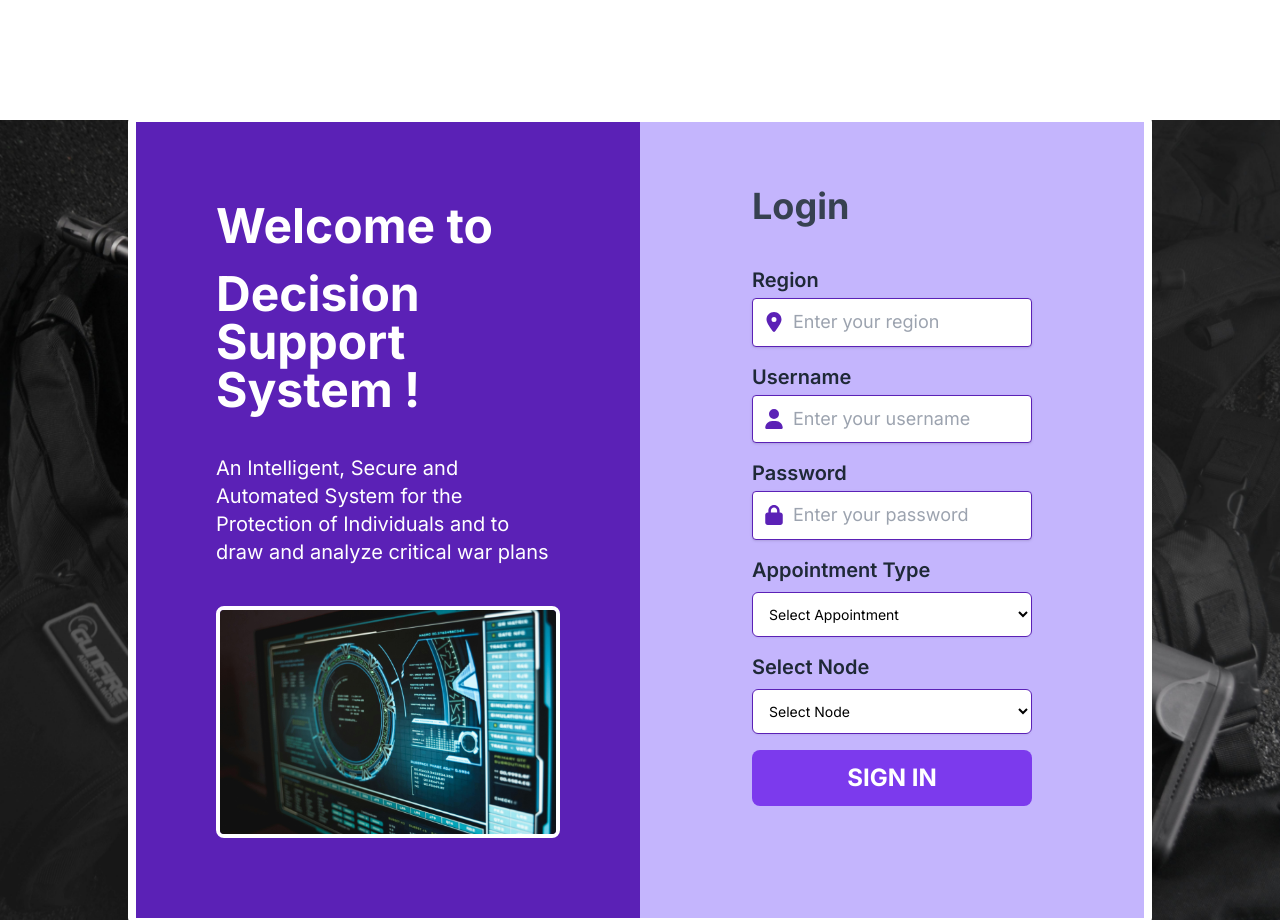
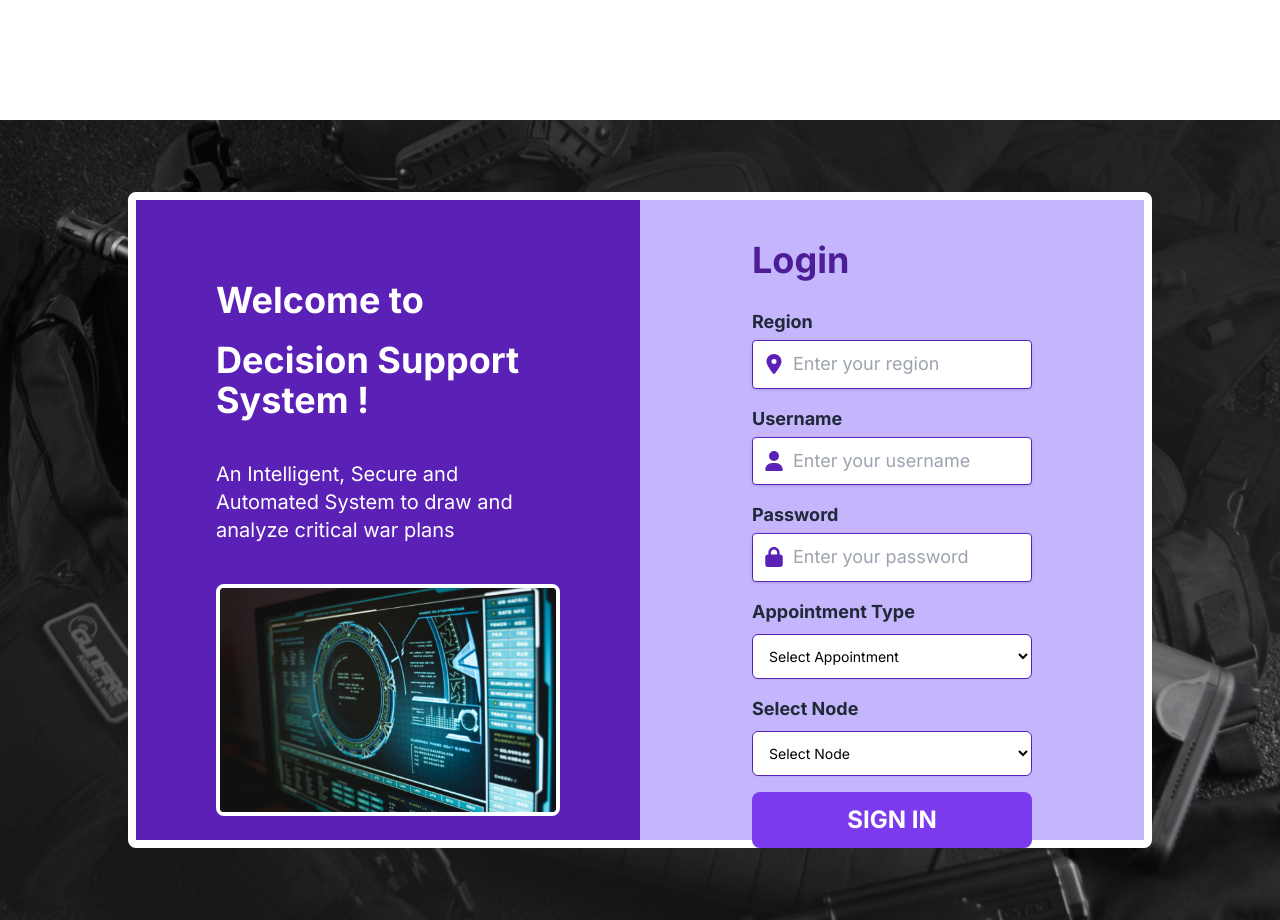
Before and after one commit to Sarath-Molathoti/cidss-poc, a Next.js app: page /home/login in a window 1280 px wide. Shown: the part 680-1600 px from the top of the page. Built offline with nearby package versions, Linux system fonts and the light colour scheme.

Commit message:
Textfield changes

```diff
--- a/src/app/home/login/page.tsx
+++ b/src/app/home/login/page.tsx
@@ -8,7 +8,8 @@ import CustomSelect from "../../../components/CustomSelect.jsx";
 import { FaLock, FaUser, FaLocationDot } from "react-icons/fa6";
 import "../../globals.css";
 import { ValidateForm } from "../../../utils/ValidateForm.jsx";
-import { redirect, useRouter } from "next/navigation";
+import { useRouter } from "next/navigation";
+
 const Login = ({ setLoggedIn }) => {
   const router = useRouter();
   const [userDetails, setUserDetails] = useState({
@@ -76,30 +77,30 @@ const Login = ({ setLoggedIn }) => {
   return (
     <div className="bg-custom-image w-full h-full lg:h-screen sm:py-32 flex items-center justify-center ">
       <div className="border-8 border-white rounded-lg w-[80vw]  grid sm:grid-cols-1 lg:grid-cols-2 lg:fixed">
-        <div className="bg-violet-800  p-20 h-full">
+        <div className="bg-violet-800  p-20 h-full lg:h-[80vh]">
           <div className="flex flex-col align-middle justify-center ">
-            <h2 className="text-white text-xl lg:text-5xl font-bold">
+            <h2 className="text-white text-xl lg:text-4xl font-bold">
               Welcome to
             </h2>
-            <h2 className="text-white text-xl lg:text-5xl font-bold mt-5">
+            <h2 className="text-white text-xl lg:text-4xl font-bold mt-5">
               Decision Support System !
             </h2>
             <p className="text-white text-xl mt-10">
-              An Intelligent, Secure and Automated System for the Protection of
-              Individuals and to draw and analyze critical war plans
+              An Intelligent, Secure and Automated System to draw and analyze
+              critical war plans
             </p>
             <Image
               src={ArmyImage}
               alt="Army Image"
               className="rounded-lg mt-10 border-4 border-white"
-              width={600}
-              height={500}
+              width={500}
+              height={400}
             />
           </div>
         </div>
-        <div className="bg-violet-300  px-20 lg:px-28 py-16 h-full">
+        <div className="bg-violet-300  px-20 lg:px-28 py-10 h-full lg:h-[80vh]">
           <div className="flex flex-col align-middle justify-center">
-            <h2 className="text-gray-700 font-bold text-2xl lg:text-4xl mb-10">
+            <h2 className="text-violet-900 font-bold text-2xl lg:text-4xl mb-7">
               Login
             </h2>
             <TextField
@@ -109,7 +110,7 @@ const Login = ({ setLoggedIn }) => {
               value={userDetails.region}
               onChange={handleInputChange}
               containerClassName="mb-2"
-              labelClassName="text-gray-800 text-base font-semibold text-xl"
+              labelClassName="text-gray-800 text-base  text-base lg:text-lg"
               inputClassName="border-violet-800 focus:border-violet-500 focus:ring focus:ring-violet-200 focus:ring-opacity-50"
               prefixIcon={
                 <FaLocationDot className="text-violet-800" size={20} />
@@ -123,7 +124,7 @@ const Login = ({ setLoggedIn }) => {
               value={userDetails.username}
               onChange={handleInputChange}
               containerClassName="mb-2"
-              labelClassName="text-gray-800 text-base font-semibold text-xl"
+              labelClassName="text-gray-800 text-base text-base lg:text-lg"
               inputClassName="border-violet-800 focus:border-violet-500 focus:ring focus:ring-violet-200 focus:ring-opacity-50"
               prefixIcon={<FaUser className="text-violet-800" size={20} />}
               error={errors.username}
@@ -135,7 +136,7 @@ const Login = ({ setLoggedIn }) => {
               value={userDetails.password}
               onChange={handleInputChange}
               containerClassName="mb-2"
-              labelClassName="text-gray-800 text-base font-semibold text-xl"
+              labelClassName="text-gray-800 text-base  text-base lg:text-lg"
               inputClassName="border-violet-800 focus:border-violet-500 focus:ring focus:ring-violet-200 focus:ring-opacity-50"
               prefixIcon={<FaLock className="text-violet-800" size={20} />}
               error={errors.password}
@@ -148,7 +149,7 @@ const Login = ({ setLoggedIn }) => {
               value={userDetails.appointment}
               onChange={handleInputChange}
               containerClassName="mb-2"
-              labelClassName="text-gray-800 text-base font-semibold text-xl"
+              labelClassName="text-gray-800 text-base  text-base lg:text-lg"
               selectClassName="border-violet-800 focus:border-violet-500 focus:ring focus:ring-violet-200 focus:ring-opacity-50"
               error={errors.appointment}
             />
@@ -161,7 +162,7 @@ const Login = ({ setLoggedIn }) => {
               value={userDetails.node}
               onChange={handleInputChange}
               containerClassName="mb-2"
-              labelClassName="text-gray-800 text-base font-semibold text-xl"
+              labelClassName="text-gray-800 text-base  text-base lg:text-lg"
               selectClassName="border-violet-800 focus:border-violet-500 focus:ring focus:ring-violet-200 focus:ring-opacity-50"
             />
             <Button
--- a/src/components/TextField.jsx
+++ b/src/components/TextField.jsx
@@ -44,7 +44,7 @@ const TextField = ({
           {...props}
         />
       </div>
-      {error && <p className="text-red-500 text-xs mt-2">{error}</p>}
+      {error && <p className="text-red-500 text-xs mt-1">{error}</p>}
     </div>
   );
 };
```
